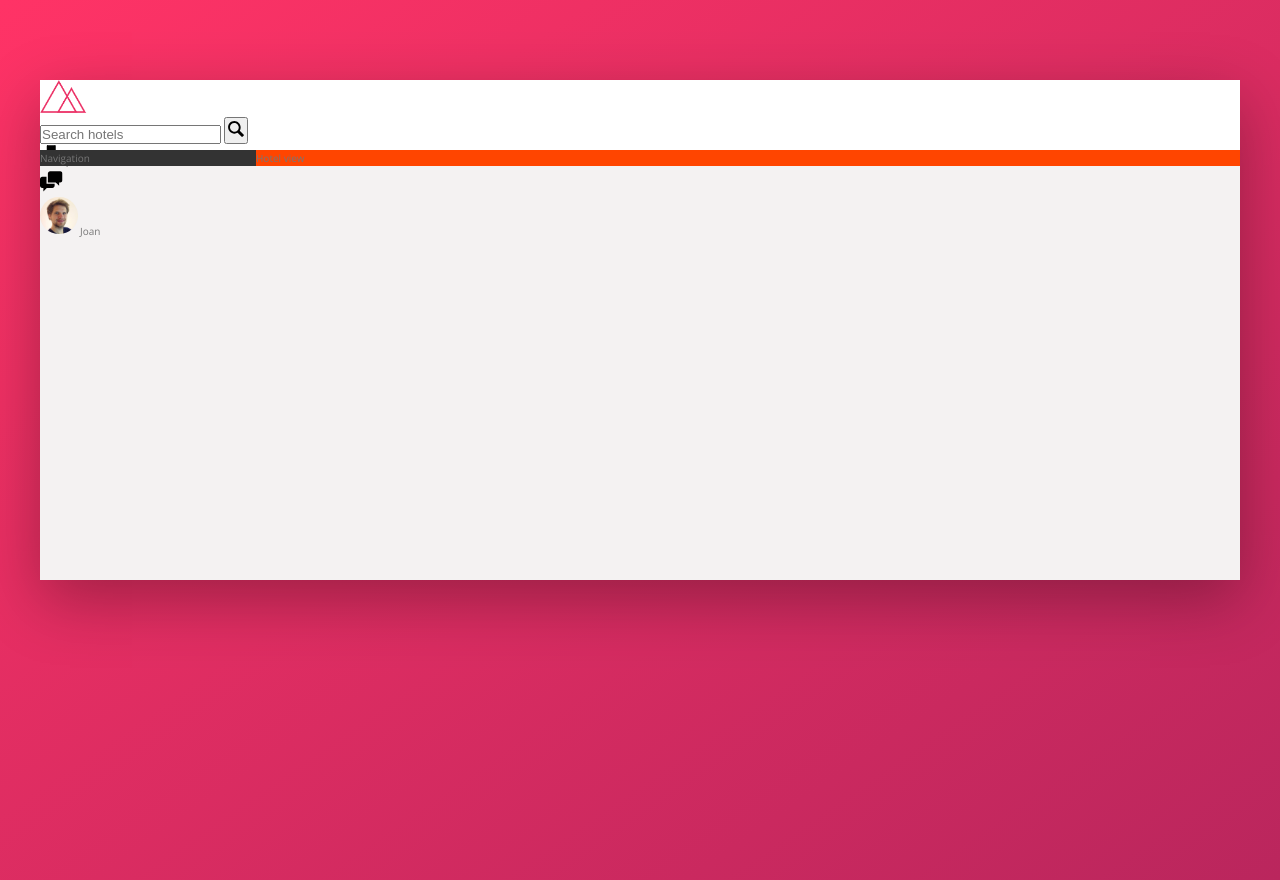
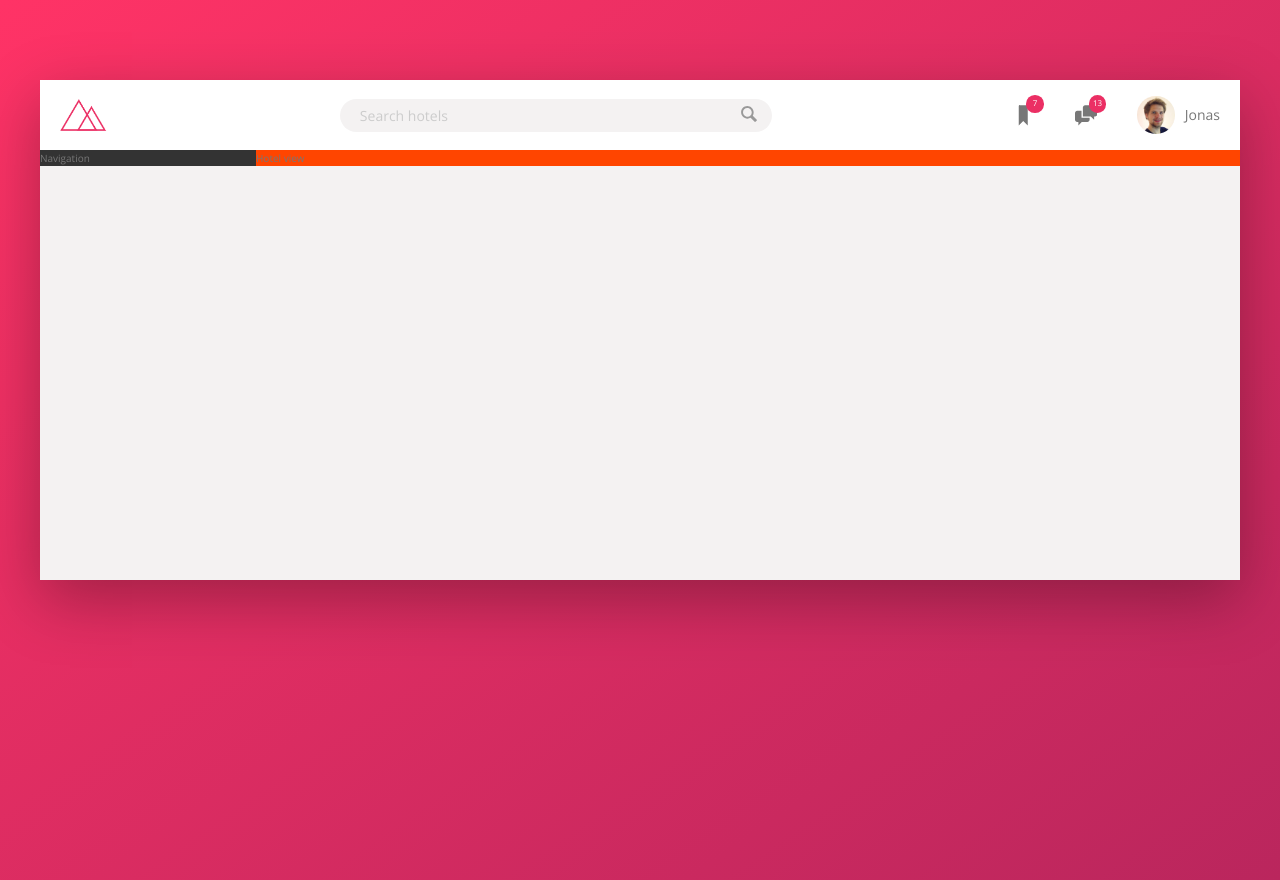
Before and after one commit to TJHdev/JS-CSS-Advanced-Trillo, a website: page index.html in a window 1280 px wide. Drawn offline with nearby package versions, Linux system fonts and the light colour scheme.

Commit message:
Add header styling

```diff
--- a/index.html
+++ b/index.html
@@ -35,10 +35,11 @@
                         <svg class="user-nav__icon">
                             <use xlink:href="img/sprite.svg#icon-chat"></use>
                         </svg>
+                        <span class="user-nav__notification">13</span>
                     </div>
                     <div class="user-nav__user">
                         <img src="img/user.jpg" alt="User photo" class="user-nav__user-photo">
-                        <span class="user-nav__user-name">Joan</span>
+                        <span class="user-nav__user-name">Jonas</span>
                     </div>
                 </nav>
 
--- a/sass/_components.scss
+++ b/sass/_components.scss
@@ -2,52 +2,126 @@
 // LOGO
 .logo {
   height: 3.25rem;
+  margin-left: 2rem;
 }
 
 
 ////////////////////////////////////////////////////
 // SEARCH
 .search {
+  flex: 0 0 40%;
+
+  display: flex; //moves the icon to the center
+  align-items: center; //moves the icon to the center in y axis
+  justify-content: center; //moves the icon to the center in x axis
+
   &__input {
+    font-family: inherit;
+    font-size: inherit;
+    color: inherit;
+    background-color: var(--color-grey-light-2);
+    border: none;
+    padding: .7rem 2rem;
+    border-radius: 100px;
+    width: 90%;
+    transition: all .2s;
+    margin-right: -3.25rem; // moves the button on top of the input
 
+    &:focus {
+      outline: none; // removes the standard focus outline
+      width: 100%;
+      background-color: var(--color-grey-light-3);
+    }
+
+    &::-webkit-input-placeholder { //styles the placeholder text
+      font-weight: 100;
+      color: var(--color-grey-light-4);
+    }
   }
 
+  &__input:focus + &__button { // put this selector outside of the input group
+    background-color: var(--color-grey-light-3);
+  }
+
+  &__input:focus + &__button &__icon  { // put this selector outside of the input group
+    fill: var(--color-grey-dark-1);
+  }
+
+
+
   &__button {
+    border: none;
+    background-color: var(--color-grey-light-2);
 
+    &:focus {
+      outline: none;
+    }
+
+    &:active {
+      transform: translateY(2px);
+    }
   }
 
   &__icon {
     height: 2rem;
     width: 2rem;
+    fill: var(--color-grey-dark-3); // colors the svg icon (must be applied to the svg element)
   }
 }
 
 ////////////////////////////////////////////////////
 // USER NAVIGATION
 .user-nav {
+  align-self: stretch; // stretchs the parent div to take up the whole header
+
+  display: flex;
+  align-items: center; // aligns items in the y axis
+
+
+  & > * { // selects all of the user navs direct children
+    padding: 0 2rem;
+    cursor: pointer; // changes the hover mouse icon to a hand
+    height: 100%;
+
+    display: flex;
+    align-items: center; // centers the icons & user vertically
+  }
+
+  & > *:hover { // selects all of the user navs direct children when hovered state
+    background-color: var(--color-grey-light-2);
+  }
+
   &__icon-box {
-
+   position: relative;
   }
 
   &__icon {
     height: 2.25rem;
     width: 2.25rem;
+    fill: var(--color-grey-dark-2);
   }
 
-  &__notification {
+  &__notification { // styling the span
+    font-size: .8rem;
+    height: 1.75rem;
+    width: 1.75rem;
+    border-radius: 50%;
+    background-color: var(--color-primary);
+    color: #fff;
+    position: absolute;
+    top: 1.5rem;
+    right: 1.1rem;
+
+    display: flex; // flexbox works with text as well
+    justify-content: center; // centers the text inside the circle (x axis)
+    align-items: center; // centers the text inside the circle (y axis)
 
   }
 
-  &__user {
-
+  &__user-photo { // forms the profile photo
+    height: 3.75rem;
+    border-radius: 50%;
+    margin-right: 1rem;
   }
 
-  &__user-photo {
-    height: 3.75rem;
-    border-radius: 50%;
-  }
-
-  &__user-name {
-
-  }
 }
--- a/sass/_layout.scss
+++ b/sass/_layout.scss
@@ -8,10 +8,14 @@
 }
 
 .header {
+  font-size: 1.4rem;
   height: 7rem;
   background-color: #fff;
   border-bottom: var(--color-grey-light-2);
 
+  display: flex;
+  justify-content: space-between;
+  align-items: center;
 }
 
 .content {
```
Also changed, not shown: css/style.css.
